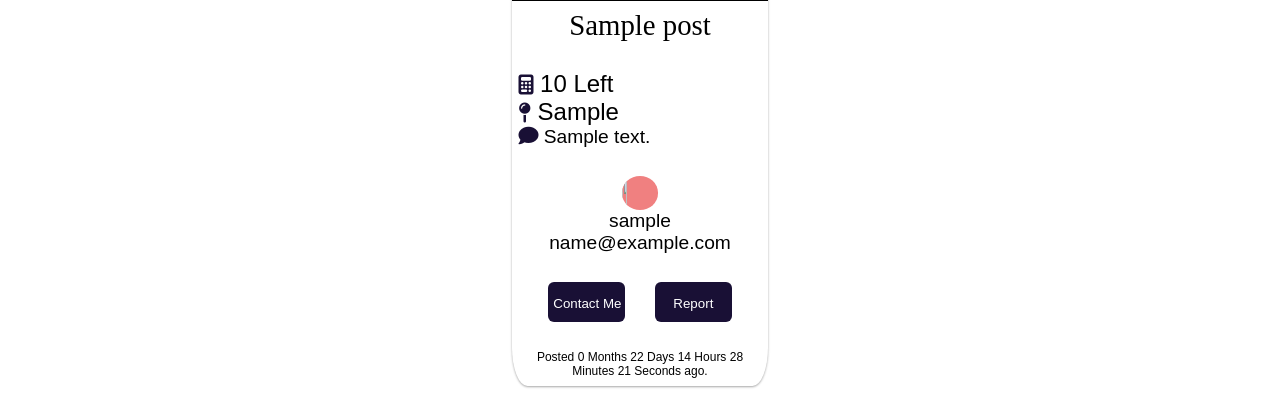
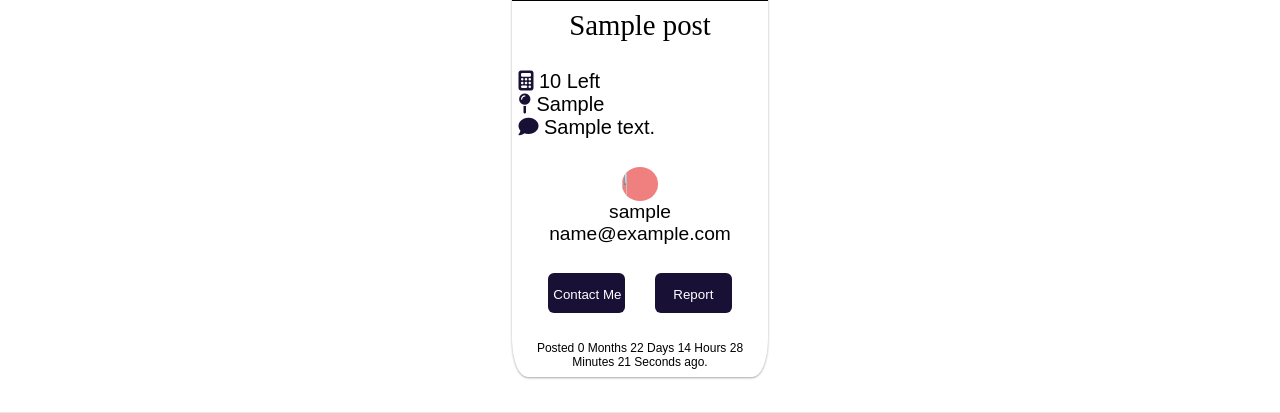
Before and after one commit to teohsinyee/Rizqi-SDGs-Solution, a PHP site: page / in a window 1280 px wide. Shown: the part 694-1107 px from the top of the page. Run offline with PHP 8.4, Linux system fonts and the light colour scheme; the visitor is signed in with stand-in values (Sample User, id 1); tables that the repository leaves empty hold one stand-in row (values such as "Sample post"); some libraries are stand-ins or nearby versions; some web fonts are replaced.

Commit message:
Font feed

```diff
--- a/aliff-styles.css
+++ b/aliff-styles.css
@@ -316,7 +316,6 @@
 {
     padding: 1vh 0.5vw 1vh 0.5vw;
 }
-
 .feed-item-user-profile-picture-container
 {
     display: flex;
--- a/index.php
+++ b/index.php
@@ -197,23 +197,18 @@ $number_of_flex_rows = intdiv($number_of_rows, $column_per_rows) + 1;
                             ?>
                         </div>
                         <br>
-                        <!-- <div class="feed-item-quantity-and-category-container"> -->
-                            <div>
-                            <span class="feed-item-quantity">
-                            <p><i class='fas fa-calculator' style='font-size:20px;color: #191035;'></i> <?php
+                        <div class="feed-item-quantity" style="font-size:20px">
+                            <i class='fas fa-calculator' style='font-size:20px;color: #191035;'></i> <?php
                                     echo $row['POST_QUANTITY'];
-                                ?> Left</p>
-                            </span>
-                            </div>
-
-                        <!-- </div> -->
-                        <div class="feed-item-location">
-                            <p><i class="fa fa-map-pin" style="font-size:20px; color: #191035;"></i> <?php
+                                ?> Left
+                        </div>
+                        <div class="feed-item-location" style="font-size:20px">
+                            <i class="fa fa-map-pin" style="font-size:20px; color: #191035;"></i> <?php
                                 echo $row['POST_LOCATION'];
-                            ?></p>
+                            ?>
                         </div>
-                        <div class="feed-item-description">
-                        <i class='fas fa-comment' style='font-size:20px;color: #191035;'></i> <?php
+                        <div class="feed-item-description" style="font-size:20px">
+                            <i class='fas fa-comment' style='font-size:20px;color: #191035;'></i> <?php
                                 echo $row['POST_DESCRIPTION'];
                             ?>
                         </div>
```
